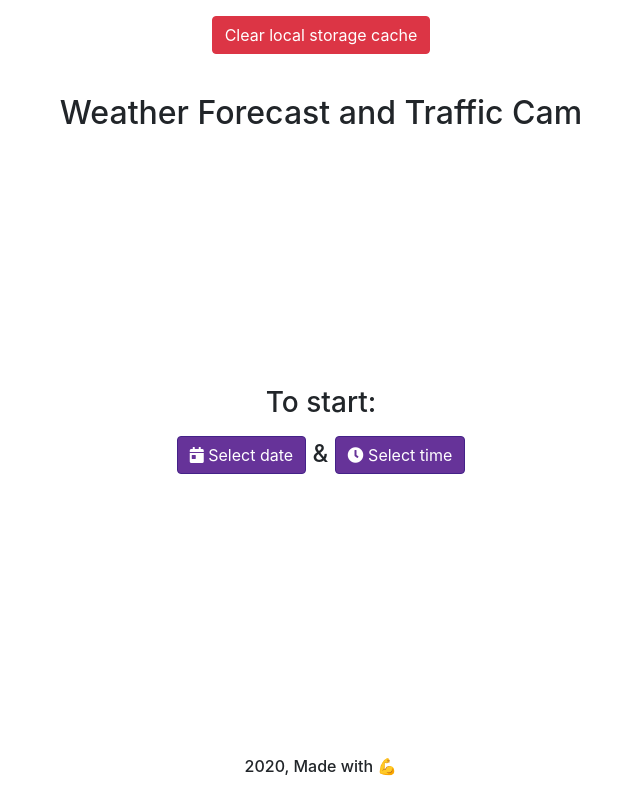
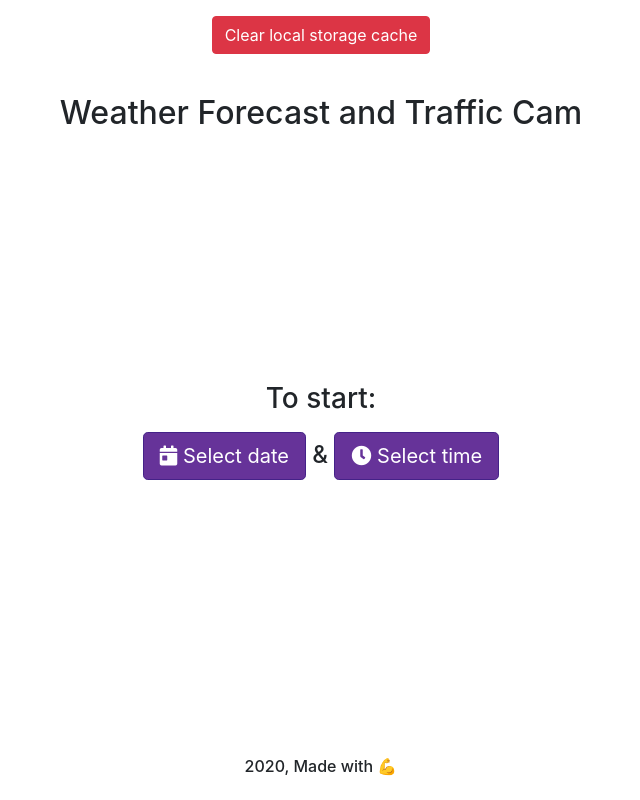
Before and after one commit to jokarz/weather-forecast-traffic-cam, a React (Create React App) app: page / in a window 1280 px wide. Shown: the whole page, without its empty margins (319-959 px from the left). Built offline with nearby package versions, Linux system fonts and the light colour scheme.

Commit message:
UI tweak for components in molecules section

```diff
--- a/src/components/molecules/datepicker/index.js
+++ b/src/components/molecules/datepicker/index.js
@@ -5,8 +5,12 @@ import "react-datepicker/dist/react-datepicker.css";
 import useResize from "../../../util/resizeHook";
 import "../molecules.scss";
 
-const DatepickerBtn = forwardRef(({ value, onClick }, ref) => (
-  <button className="btn btn-primary" onClick={onClick} ref={ref}>
+const DatepickerBtn = forwardRef(({ value, onClick, bigger }, ref) => (
+  <button
+    className={`btn btn-primary ${bigger ? "btn-lg" : ""}`}
+    onClick={onClick}
+    ref={ref}
+  >
     <i className="fas fa-calendar-day" /> {value || "Select date"}
   </button>
 ));
@@ -21,7 +25,7 @@ const Datepicker = ({ date, setDate }) => {
       showPopperArrow={false}
       disabledKeyboardNavigation
       onChange={date => setDate(date || null)}
-      customInput={<DatepickerBtn ref={ref} />}
+      customInput={<DatepickerBtn ref={ref} bigger={size.width > 576} />}
     />
   );
 };
--- a/src/components/molecules/locationitem/index.js
+++ b/src/components/molecules/locationitem/index.js
@@ -44,7 +44,8 @@ const LocationItem = ({ imageUrl, name, onClick, index, count }) => {
                     onClick(name);
                   }}
                 >
-                  View
+                  <i className="fas fa-eye"></i>
+                  {` View`}
                 </button>
               </div>
             </div>
--- a/src/components/molecules/modal/index.js
+++ b/src/components/molecules/modal/index.js
@@ -1,4 +1,4 @@
-import React, { useEffect, useState } from "react";
+import React, { useEffect, useState, useRef } from "react";
 import Img from "react-image";
 
 import ImagePlaceholder from "../../atoms/imageplaceholder";
@@ -15,13 +15,14 @@ const SelectedPH = () => (
 
 const Modal = ({ show, setShow, title, data }) => {
   const [selectedImageIndex, setSelectedImageIndex] = useState(0);
-
+  const modalRef = useRef(null);
   useEffect(() => {
     if (!show) {
       setSelectedImageIndex(0);
       document.documentElement.style.overflow = "auto";
     } else {
       document.documentElement.style.overflow = "hidden";
+      modalRef.current.focus();
     }
   }, [show]);
 
@@ -31,6 +32,12 @@ const Modal = ({ show, setShow, title, data }) => {
       tabIndex="-1"
       role="dialog"
       style={{ display: show ? "block" : "none" }}
+      onKeyDown={e => {
+        if (e.keyCode === 27) {
+          setShow(null);
+        }
+      }}
+      ref={modalRef}
     >
       <div className={`${style.backDrop}`} onClick={() => setShow(null)} />
       <div className="modal-dialog my-4">
@@ -58,12 +65,18 @@ const Modal = ({ show, setShow, title, data }) => {
                       loader={<SelectedPH />}
                       unloader={<SelectedPH />}
                     />
-                    <figcaption className="figure-caption">
-                      {`${
-                        data[selectedImageIndex].area
-                      } area, weather forecasted to be ${data[
-                        selectedImageIndex
-                      ].forecast.toLowerCase()}`}
+                    <figcaption className="text-dark">
+                      {data[selectedImageIndex].forecast ? (
+                        <>
+                          {data[selectedImageIndex].area} area, weather
+                          forecasted to be{" "}
+                          <b>
+                            {data[selectedImageIndex].forecast.toLowerCase()}
+                          </b>
+                        </>
+                      ) : (
+                        ""
+                      )}
                     </figcaption>
                   </figure>
                 ) : null}
@@ -113,7 +126,8 @@ const Modal = ({ show, setShow, title, data }) => {
               className="btn btn-secondary"
               onClick={() => setShow(null)}
             >
-              Close
+              <i className="fas fa-chevron-left"></i>
+              {` Back`}
             </button>
           </div>
         </div>
--- a/src/components/molecules/timepicker/index.js
+++ b/src/components/molecules/timepicker/index.js
@@ -5,8 +5,12 @@ import "react-datepicker/dist/react-datepicker.css";
 import useResize from "../../../util/resizeHook";
 import "../molecules.scss";
 
-const TimepickerBtn = forwardRef(({ value, onClick }, ref) => (
-  <button className="btn btn-primary" onClick={onClick} ref={ref}>
+const TimepickerBtn = forwardRef(({ value, onClick, bigger }, ref) => (
+  <button
+    className={`btn btn-primary ${bigger ? "btn-lg" : ""}`}
+    onClick={onClick}
+    ref={ref}
+  >
     <i className="fas fa-clock" /> {value || "Select time"}
   </button>
 ));
@@ -24,7 +28,7 @@ const Timepicker = ({ time, setTime }) => {
       showTimeSelect
       showTimeSelectOnly
       dateFormat="h:mm aa"
-      customInput={<TimepickerBtn ref={ref} />}
+      customInput={<TimepickerBtn ref={ref} bigger={size.width > 576} />}
     />
   );
 };
```
